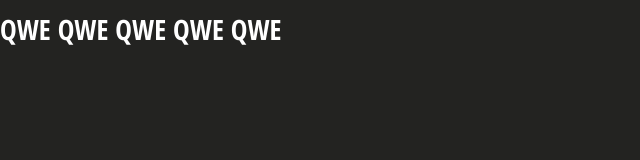
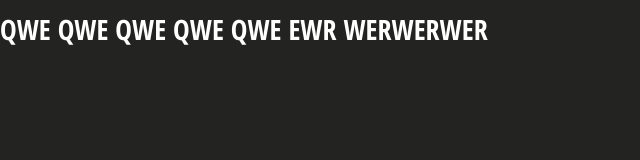
Before and after one commit to Andrey007888/project, a website: page index.html in a window 1280 px wide. Shown: the whole page, without its empty margins (0-640 px from the left). Drawn offline with Linux system fonts and the light colour scheme.

Commit message:
rtrtrtrt

```diff
--- a/index.html
+++ b/index.html
@@ -14,6 +14,6 @@
 </head>
 
 <body>
-  <h1>qwe qwe qwe qwe qwe</h1>
+  <h1>qwe qwe qwe qwe qwe ewr werwerwer</h1>
 </body>
 </html>
```
Also changed, not shown: .github/workflows/check.yml (deleted).
